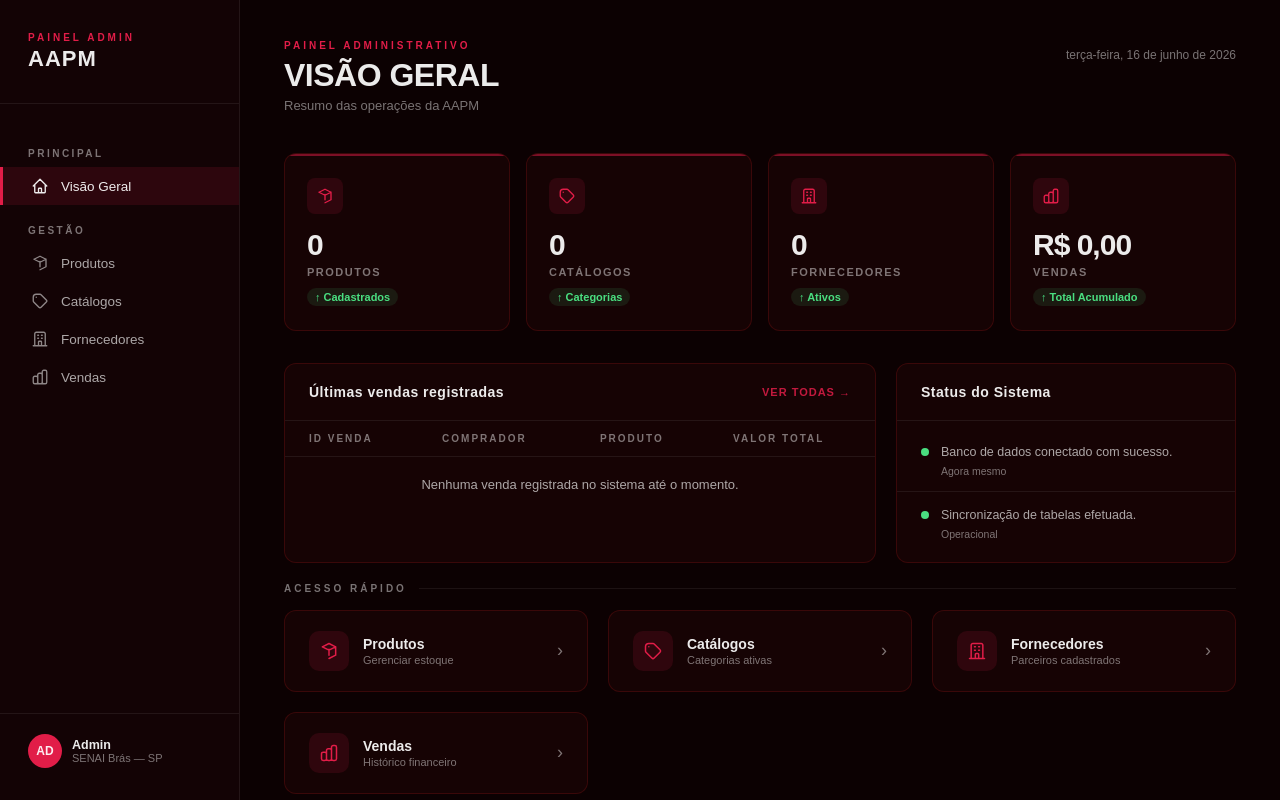
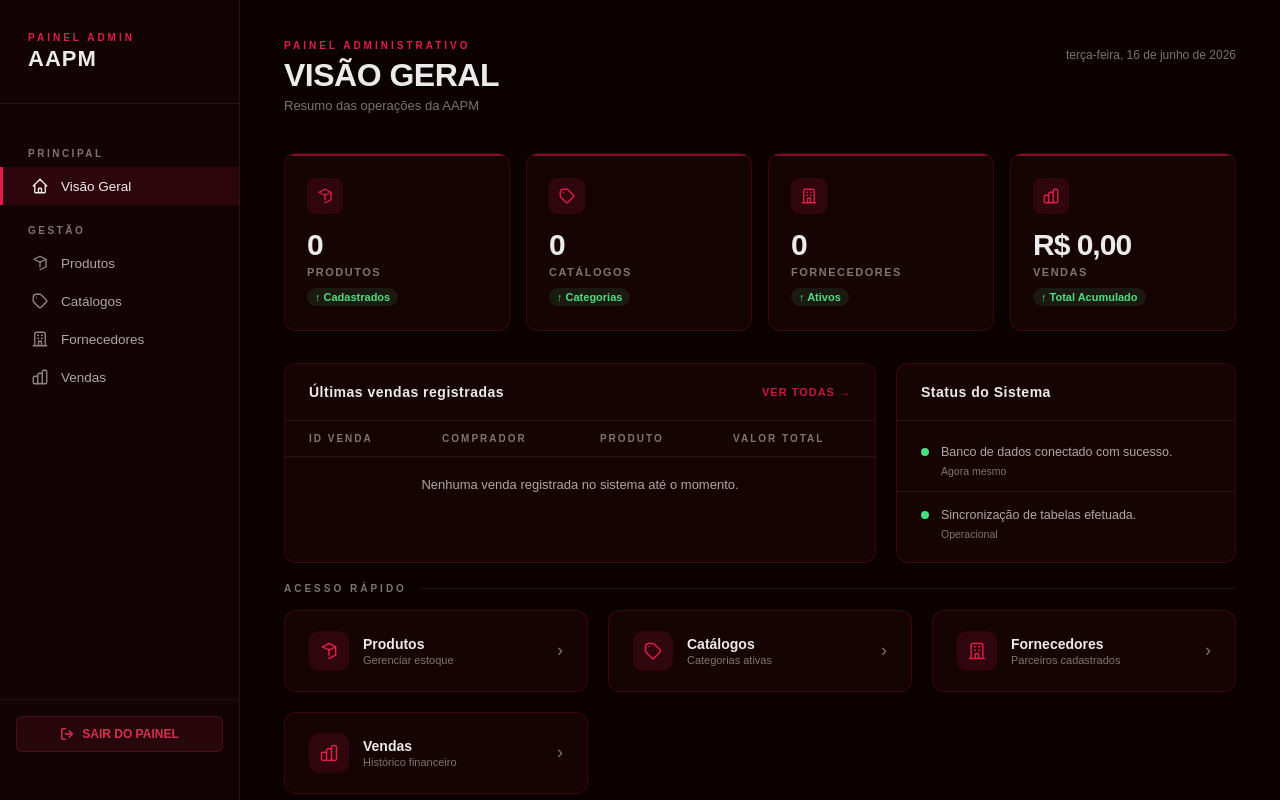
Before and after one commit to jacke9409/PROJETOSOFTWARE-AAPM, a FastAPI app: page /dashboard in a window 1280 px wide. Run offline with FastAPI, Linux system fonts and the light colour scheme.

Commit message:
projeto finalizado

```diff
--- a/app/routers/templates/admin/base_admin.html
+++ b/app/routers/templates/admin/base_admin.html
@@ -40,12 +40,21 @@
       </a>
     </nav>
 
-    <div class="sidebar-footer">
-      <div class="user-info">
-        <div class="user-avatar">AD</div>
-        <div>
-          <p class="user-name">Admin</p>
-          <p class="user-role">SENAI Brás — SP</p>
+        <div class="sidebar-footer" style="padding: 16px; border-top: 1px solid rgba(255,255,255,0.05);">
+
+
+  <a href="/auth/logout" style="display: flex; align-items: center; gap: 8px; width: 100%; padding: 10px; background: rgba(214, 50, 80, 0.1); border: 1px solid rgba(214, 50, 80, 0.2); color: #d63250; text-decoration: none; border-radius: 6px; font-size: 12px; font-weight: 600; transition: all 0.2s ease; justify-content: center;"
+     onmouseover="this.style.background='#d63250'; this.style.color='white';"
+     onmouseout="this.style.background='rgba(214, 50, 80, 0.1)'; this.style.color='#d63250';">
+    <svg width="14" height="14" viewBox="0 0 24 24" fill="none" stroke="currentColor" stroke-width="2.5" stroke-linecap="round" stroke-linejoin="round">
+      <path d="M9 21H5a2 2 0 0 1-2-2V5a2 2 0 0 1 2-2h4"></path>
+      <polyline points="16 17 21 12 16 7"></polyline>
+      <line x1="21" y1="12" x2="9" y2="12"></line>
+    </svg>
+    SAIR DO PAINEL
+  </a>
+</div>
+
         </div>
       </div>
     </div>
--- a/main.py
+++ b/main.py
@@ -15,15 +15,12 @@ from app.models.categoria import Categoria
 from app.models.usuario import Usuario
 from app.models.fornecedor import Fornecedor
 
-# Importação automática dos roteadores para expansões futuras
-from app.routers import auth_router, produto_router, categoria_router, fornecedor, venda_router
-
 try:
     from app.models.venda import Venda
 except ImportError:
     Venda = None
 
-app = FastAPI(title="AAPM - Sistema de Gestão")
+app = FastAPI()
 
 # Contexto para checar a senha criptografada em BCrypt vinda do seed.py
 pwd_context = CryptContext(schemes=["bcrypt"], deprecated="auto")
@@ -43,23 +40,12 @@ app.mount("/static", StaticFiles(directory=caminho_static_correto), name="static
 
 
 # ─────────────────────────────────────────────────────────────────────────────
-# INCLUSÃO DOS ROUTERS (ACESSA AS ESTRUTURAS EXTRAÍDAS DA PASTA ROUTERS)
-# ─────────────────────────────────────────────────────────────────────────────
-
-app.include_router(auth_router.router)
-app.include_router(produto_router.router)
-app.include_router(categoria_router.router)
-app.include_router(fornecedor.router)
-app.include_router(venda_router.router)
-
-
-# ─────────────────────────────────────────────────────────────────────────────
 # HANDLERS DE EXCEÇÃO PERSONALIZADOS (ERRO 404 - NOT FOUND)
 # ─────────────────────────────────────────────────────────────────────────────
 
 @app.exception_handler(404)
 async def custom_404_handler(request: Request, exc: Exception):
-    if request.url.path.startswith("/admin") or request.url.path.startswith("/dashboard"):
+    if request.url.path.startswith("/admin"):
         return JSONResponse(
             status_code=status.HTTP_404_NOT_FOUND,
             content={
@@ -159,14 +145,21 @@ async def processar_login(
         status_code=status.HTTP_401_UNAUTHORIZED,
         detail="E-mail ou senha incorretos."
     )
-
+@app.get("/auth/logout")
+async def processar_logout():
+    # Redireciona o usuário de volta para a vitrine pública inicial
+    return RedirectResponse(url="/", status_code=status.HTTP_303_SEE_OTHER)
 
 # ─────────────────────────────────────────────────────────────────────────────
-# ROTAS DO PAINEL ADMINISTRATIVO (VIEWS DE RENDERIZAÇÃO HTML)
+# ROTAS DO PAINEL ADMINISTRATIVO (VIEWS DE RENDERIZAÇÃO)
 # ─────────────────────────────────────────────────────────────────────────────
 
 @app.get("/dashboard", response_class=HTMLResponse)
 async def pagina_dashboard(request: Request, db: Session = Depends(get_db)):
+    """
+    Rota principal do painel. Carrega o template de Visão Geral diretamente
+    e alimenta todos os cards dinâmicos com dados reais do banco de dados.
+    """
     total_produtos = 0
     total_categorias = 0
     total_fornecedores = 0
@@ -181,6 +174,8 @@ async def pagina_dashboard(request: Request, db: Session = Depends(get_db)):
         if Venda:
             vendas_do_banco = db.query(Venda).order_by(Venda.id.desc()).all()
             total_vendas_valor = sum(venda.preco_total for venda in vendas_do_banco)
+
+            # Pega as 5 últimas vendas para alimentar a tabela de atividade/vendas recentes
             vendas_recentes = vendas_do_banco[:5]
             for v in vendas_recentes:
                 prod = db.query(Produto).filter(Produto.id == v.produto_id).first()
@@ -197,11 +192,12 @@ async def pagina_dashboard(request: Request, db: Session = Depends(get_db)):
     except Exception as e:
         print(f"⚠️ Alerta: Erro ao carregar Visão Geral: {e}")
 
+    # Formatação do faturamento para o padrão de moeda brasileiro
     faturamento_pt_br = f"{total_vendas_valor:,.2f}".replace(",", "X").replace(".", ",").replace("X", ".")
 
     return templates.TemplateResponse(
         request=request,
-        name="admin/visaogeral.html",
+        name="admin/visaogeral.html",  # Agora a rota mãe chama diretamente a visão geral!
         context={
             "total_produtos": total_produtos,
             "total_categorias": total_categorias,
@@ -214,6 +210,7 @@ async def pagina_dashboard(request: Request, db: Session = Depends(get_db)):
 
 @app.get("/dashboard/visaogeral")
 async def redirecionar_visaogeral():
+    """Redireciona para evitar caminhos duplicados desnecessários."""
     return RedirectResponse(url="/dashboard")
 
 
--- a/static/css/style.css
+++ b/static/css/style.css
@@ -466,7 +466,7 @@ footer {
 /* ─── LOGIN PAGE ─────────────────────────────────────── */
 .login-page-wrapper {
   position: relative;
-  min-height: 100vh;
+  min-height: 300vh;
   display: flex;
   flex-direction: column;
 }
@@ -525,13 +525,19 @@ footer {
   max-width: 1100px;
   gap: 6%;
 }
-
-/* LOGIN — LADO ESQUERDO */
-.login-left {
-  flex: 1;
-  max-width: 440px;
-}
-
+/* LOGIN — LADO DIREITO */
+.login-right {
+  flex-shrink: 0;
+
+  /* AUMENTANDO O TAMANHO: Mudado de 420px para 480px (ajuste como preferir) */
+  width: min(940px, 100%);
+
+  /* Mantém o card totalmente colado na direita */
+  margin-left: 600px !important;
+
+  display: flex;
+  flex-direction: column;
+}
 .login-left h1 {
   font-family: 'Bebas Neue', sans-serif;
   font-size: clamp(4rem, 7vw, 7rem);
--- a/static/js/script.js
+++ b/static/js/script.js
@@ -57,6 +57,7 @@ if (document.querySelector(".hero")) {
 }
 
 /* ─── ANIMAÇÕES INSTITUCIONAIS / HOME (GSAP) ──────────────── */
+// Só anima se estiver na página pública que contém o container original de cards
 if (document.querySelector(".cards-institucionais-container")) {
   gsap.from(".cards-institucionais-container .card", {
     opacity: 0,
@@ -255,41 +256,16 @@ document.addEventListener("DOMContentLoaded", () => {
         currentDateElement.textContent = d.toLocaleDateString('pt-BR', opts);
     }
 
-    // 2. Mapeia os Cliques nos Cards de Acesso Rápido da Visão Geral
-    configurarCliquesAcessoRapido();
-
-    // 3. Dispara a renderização local de produtos se a div existir
+    // 2. Dispara a renderização local de produtos
     carregarProdutosDoBackend();
 });
-
-// Captura os cliques na seção de acesso rápido e redireciona de forma correta
-function configurarCliquesAcessoRapido() {
-    // Procura links de acesso rápido baseados nas classes mapeadas do HTML
-    document.querySelectorAll('.quick-link, .quick-link-title').forEach(elemento => {
-        elemento.addEventListener('click', (e) => {
-            // Se o elemento em si for um link com href definido, o navegador já resolve nativamente.
-            // Essa função serve para tratar elementos internos de texto clicados caso necessário.
-            const titulo = elemento.textContent || elemento.innerText;
-
-            if (titulo.includes('Produtos')) {
-                window.location.href = "/dashboard/produtos";
-            } else if (titulo.includes('Catálogos')) {
-                window.location.href = "/dashboard/categorias";
-            } else if (titulo.includes('Fornecedores')) {
-                window.location.href = "/dashboard/fornecedores";
-            } else if (titulo.includes('Vendas')) {
-                window.location.href = "/dashboard/vendas";
-            }
-        });
-    });
-}
 
 // Renderiza a grade de produtos baseada no bloco de dados injetado pelo Jinja2
 function carregarProdutosDoBackend() {
     const divDados = document.getElementById('dados-produtos-backend');
     const grade = document.getElementById('prod-grade');
 
-    if (!divDados || !grade) return;
+    if (!divDados || !grade) return; // Evita rodar no site institucional externo
 
     try {
         const produtos = JSON.parse(divDados.getAttribute('data-produtos') || "[]");
@@ -450,7 +426,7 @@ async function abrirGaleriaGlobal(escopo) {
     document.getElementById('modal-galeria-midia').classList.add('active');
 
     try {
-        const response = await fetch('/admin/assets/imagens');
+        const response = await fetch('/admin/assets/imagens'); // Rota GET permitida no backend
         const dados = await response.json();
 
         grid.innerHTML = "";
```
Also changed, not shown: app/routers/categoria_router.py (deleted, +0 -29 lines), app/routers/templates/public/404.html (added, +16 -0 lines).
